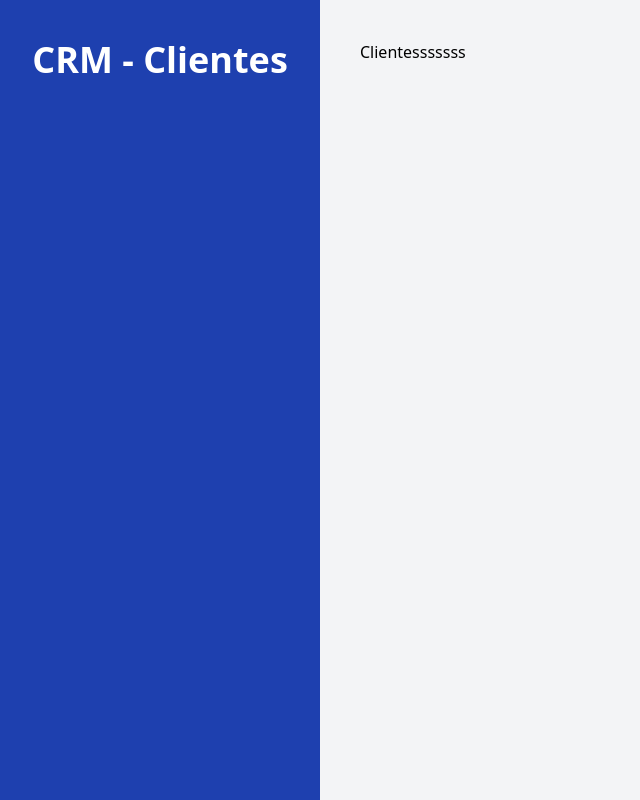
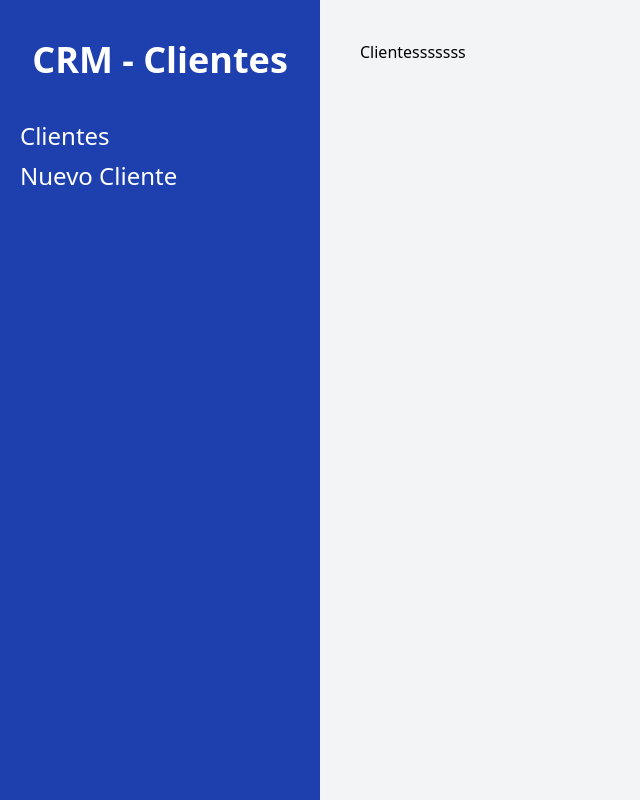
Before and after one commit to JesusRomanDev/Admin-Clientes-ReactRouterDom-Tailwind-JsonServer, a React (Vite) app: page / in a window 1280 px wide. Shown: the whole page, without its empty margins (0-640 px from the left). Built offline with nearby package versions, Linux system fonts and the light colour scheme.

Commit message:
Reemplazando anchors por Link

```diff
--- a/src/components/Layout.jsx
+++ b/src/components/Layout.jsx
@@ -1,10 +1,15 @@
-import {Outlet} from 'react-router-dom'
+import {Outlet, Link} from 'react-router-dom' //Link nos sirve para reemplazarlos por los a (anchors) para mejor performance
 
 function Layout() {
   return (
     <div className='md:flex md:min-h-screen'>
         <aside className="md:w-1/4 bg-blue-800 px-5 py-10">
           <h2 className='text-4xl font-black text-center text-white'>CRM - Clientes</h2>
+
+          <nav className='mt-10'>
+            <Link className='text-2xl block mt-2 hover:text-blue-300 text-white' to="/">Clientes</Link> {/* el href se reemplaza por el "to" */}
+            <Link className='text-2xl block mt-2 hover:text-blue-300 text-white' to="/clientes/nuevo">Nuevo Cliente</Link>
+          </nav>
         </aside>
 
         <main className='md:w-3/4 p-10 md:h-screen overflow-scroll'>
```
